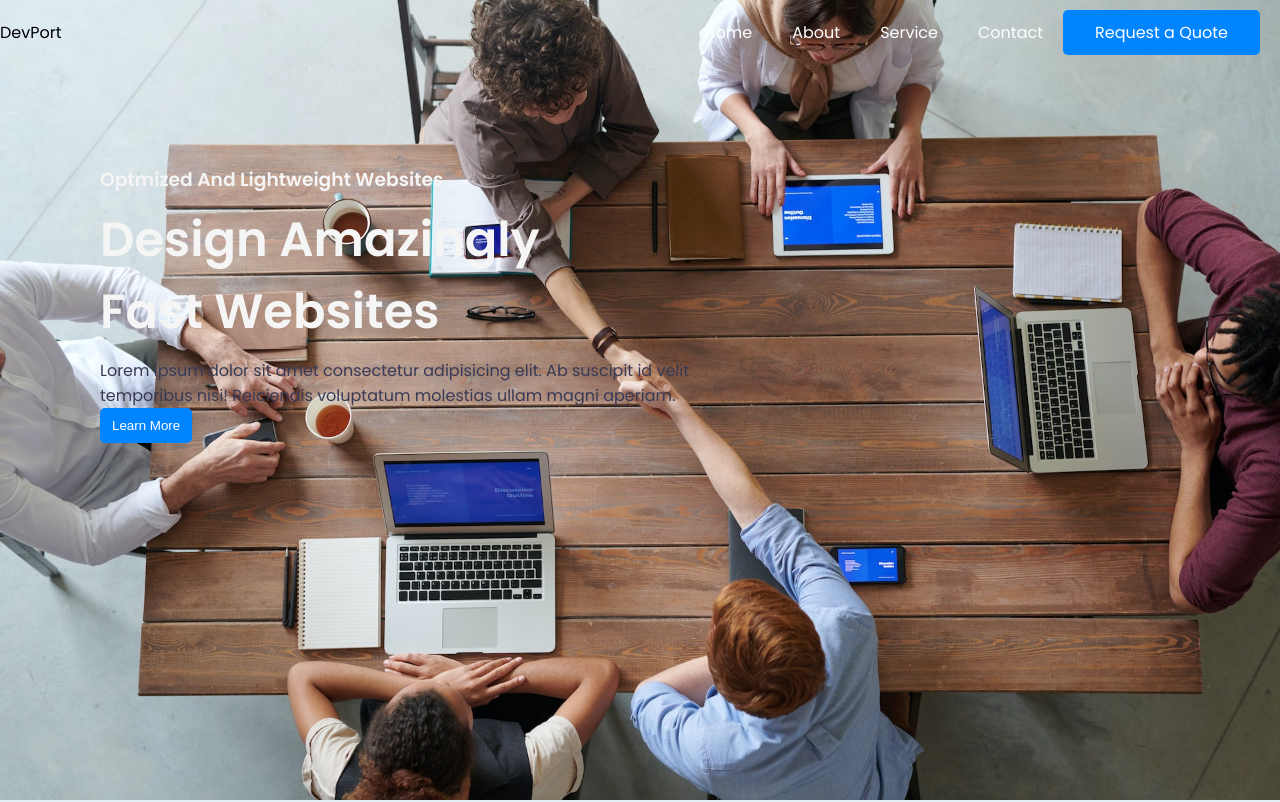
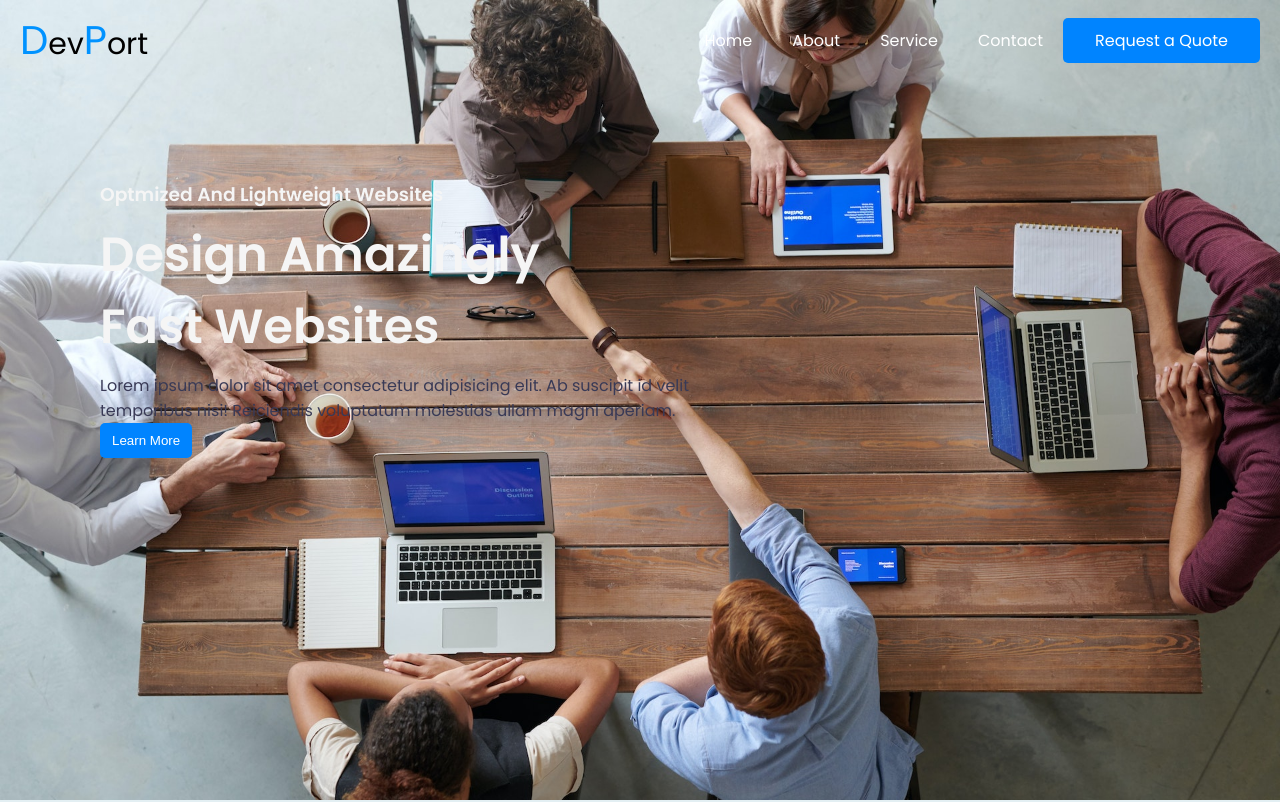
Before and after one commit to DevJockey90/Agency, a plain HTML site: page index.html in a window 1280 px wide. Shown: the top 802 px of the page. Drawn offline with nearby package versions, Linux system fonts and the light colour scheme.

Commit message:
finished project

```diff
--- a/style.css
+++ b/style.css
@@ -86,6 +86,12 @@ ul li a{
 
 .logo{
    width: 200px;
+   font-size: 30px;
+   margin-left: 20px;
+}
+span{
+    color: rgb(0, 146, 255);
+    font-size: 40px;
 }
 
 .header-content{
@@ -259,7 +265,7 @@ footer{
 }
 footer .container{
     display: grid;
-    grid-template-columns: repeat(auto-fit, minmax(300px, auto));
+    grid-template-columns: repeat(auto-fit, minmax(280px, auto));
 }
 footer h3,
 footer p,
```
